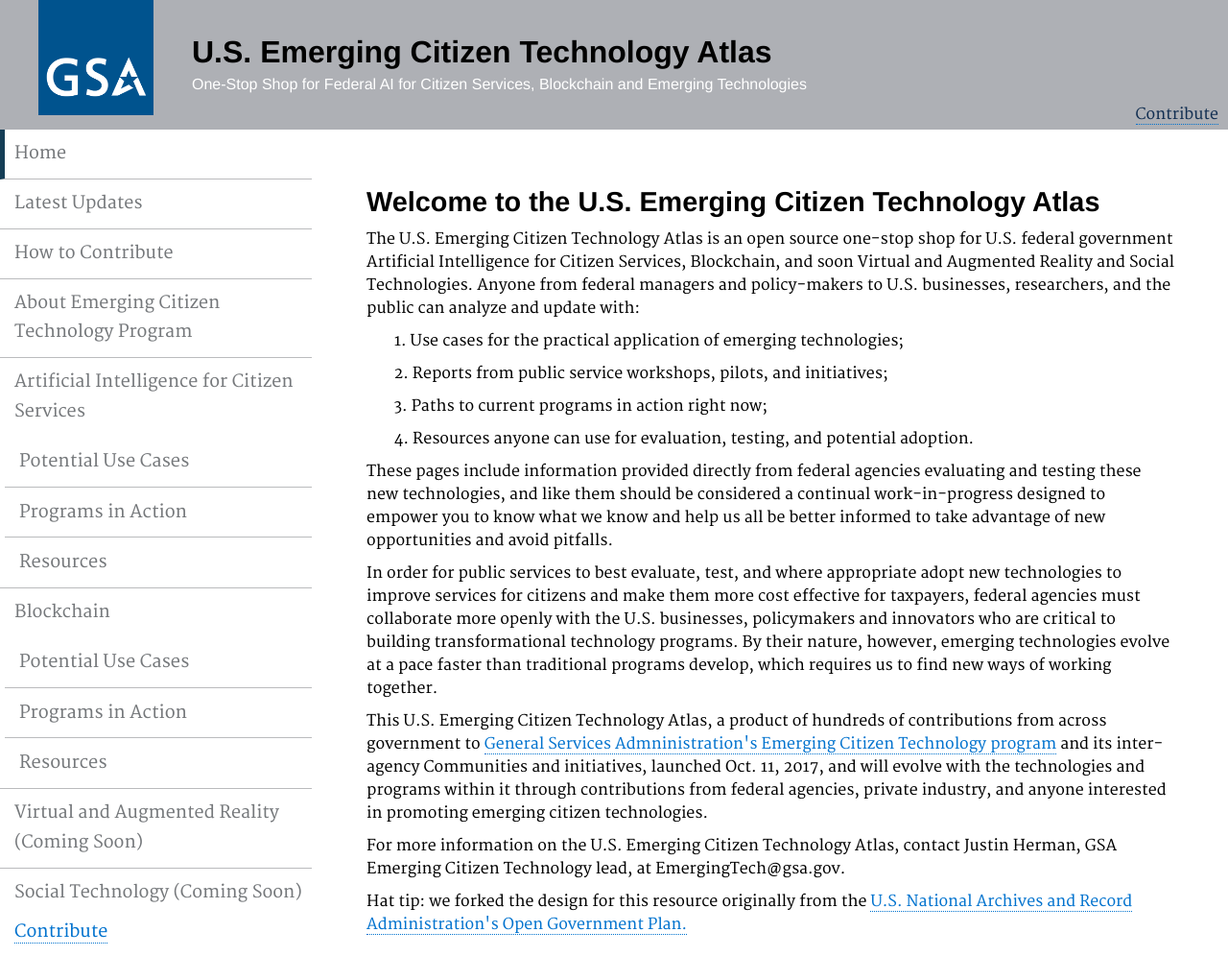
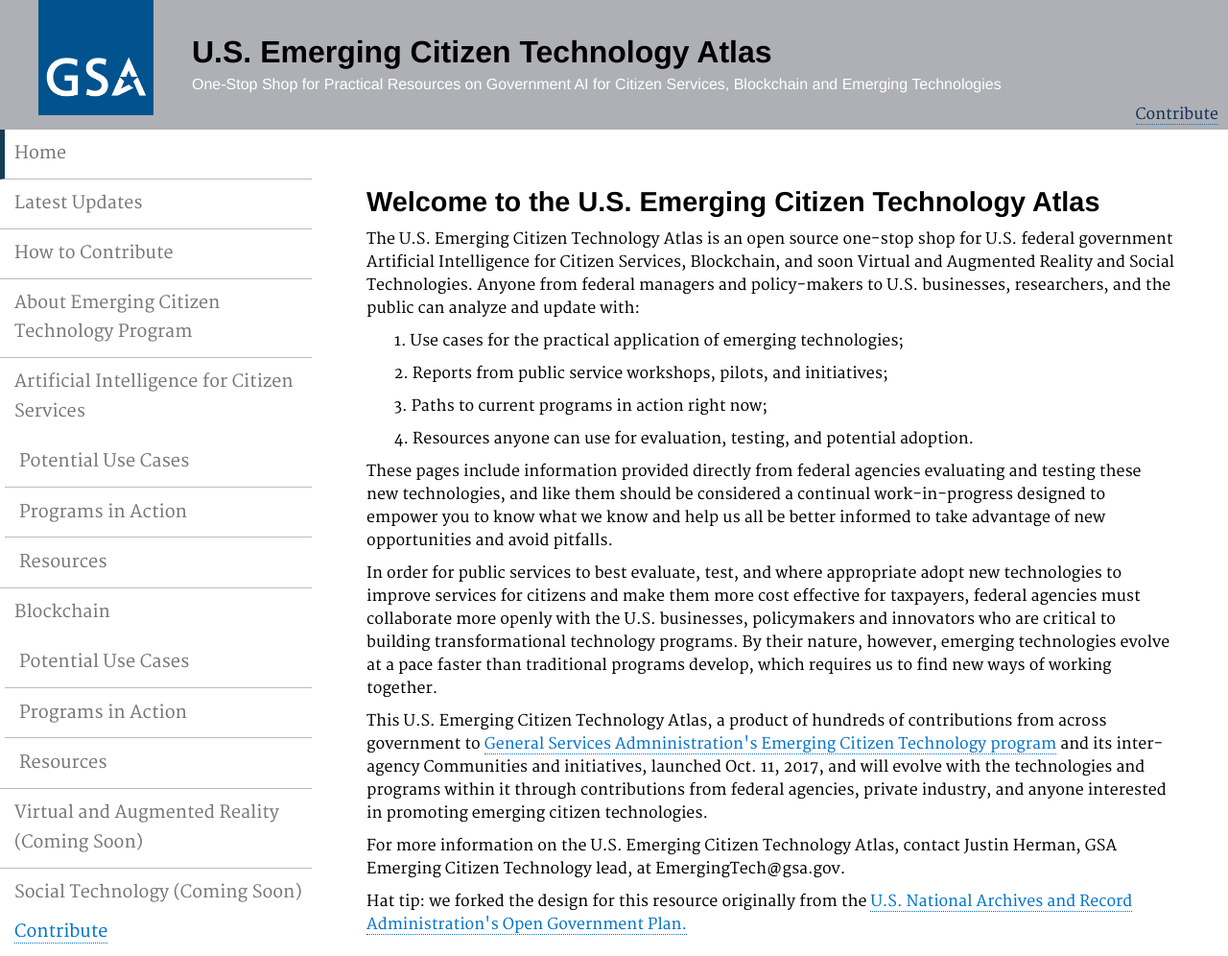
Before and after one commit to GSA/emerging-technology-atlas, a Jekyll site: the page built from pages/index.md, in a window 1280 px wide. Shown: the whole page at 96% size. Built offline with Jekyll 4.4.1, drawn with Linux system fonts in a browser that asks for light colours.

Commit message:
Update default.html

```diff
--- a/_layouts/default.html
+++ b/_layouts/default.html
@@ -56,7 +56,7 @@
         <div class="pheader_body">
           <div class="pg_header">
             <h1>U.S. Emerging Citizen Technology Atlas</h1>
-            <h2>One-Stop Shop for Federal AI for Citizen Services, Blockchain and Emerging Technologies</h2>
+            <h2>One-Stop Shop for Practical Resources on Government AI for Citizen Services, Blockchain and Emerging Technologies</h2>
     			</div>
            <div class="header_menu">
              <a href="https://github.com/{{ site.org_name }}/{{ site.repo_name }}/issues/" style="color: white;" class="button">Contribute</a>
```
